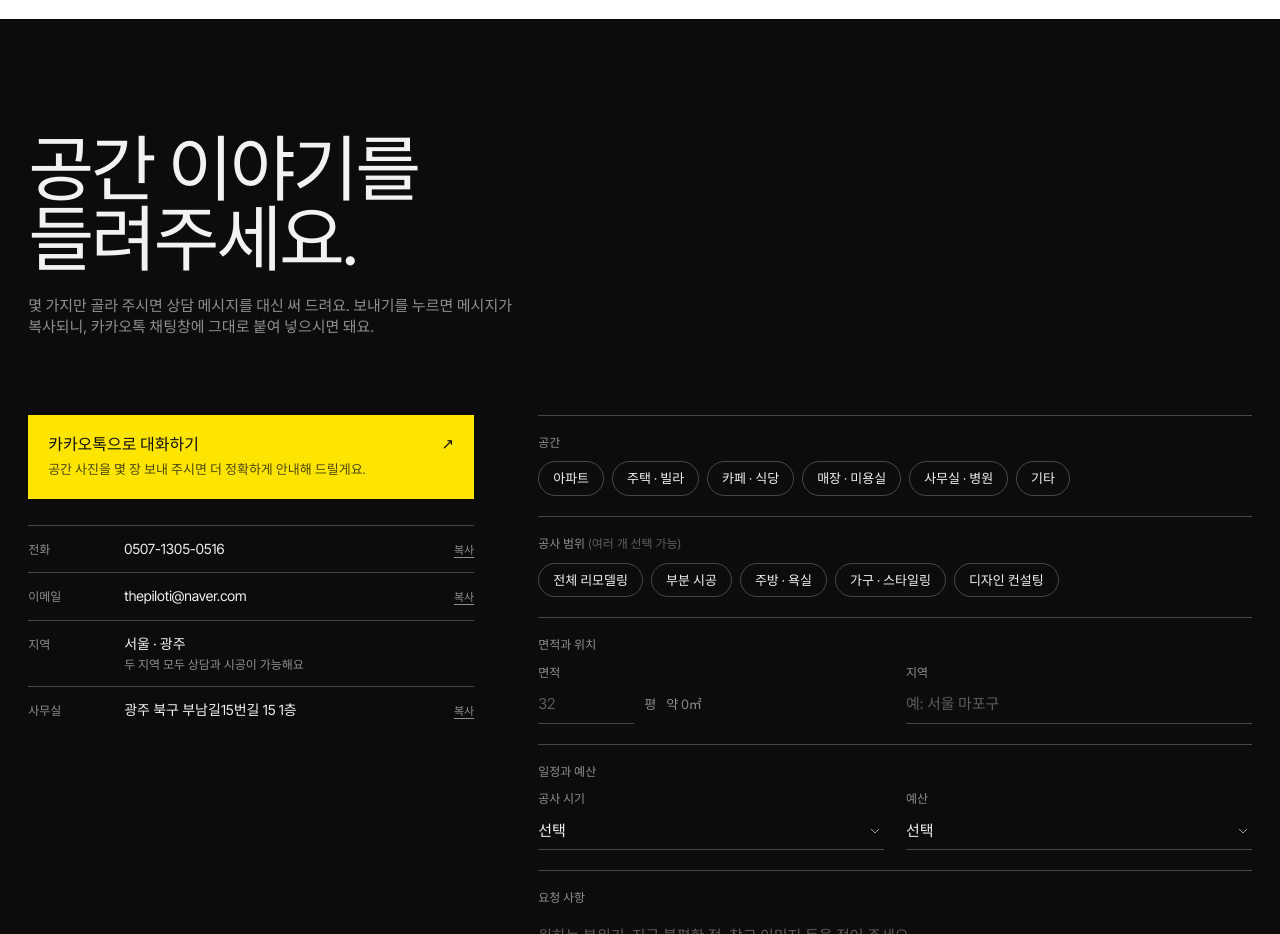
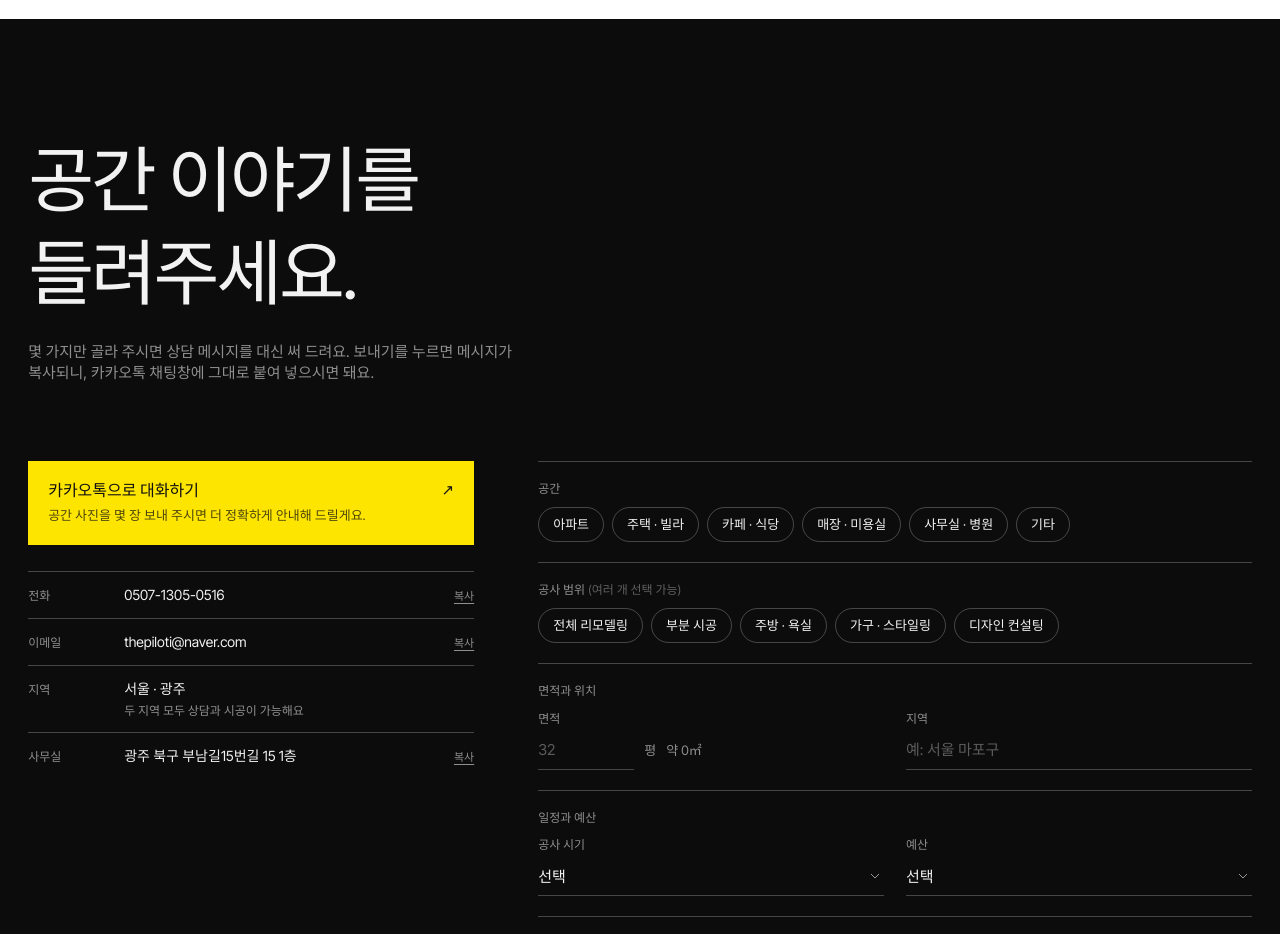
Before and after one commit to yoonsoseul/thepiloti-renewal, a plain HTML site: page index.html in a window 1280 px wide. Shown: the part 4520-5454 px from the top of the page. Drawn offline with Linux system fonts and the light colour scheme; a web font is replaced by a local one.

Commit message:
Add files via upload

```diff
--- a/index.html
+++ b/index.html
@@ -299,7 +299,7 @@ section{scroll-margin-top:56px}
 
 /* ---------- contact (dark, bookends the intro) ---------- */
 .contact{background:var(--dark);color:#f2f2f2;margin-top:clamp(110px,13vw,200px);padding:clamp(70px,9vw,130px) var(--pad) 0;--rule:rgba(255,255,255,.24);--mute:#8f8f8f}
-.ct-head h2{font-size:clamp(36px,5.6vw,92px);font-weight:400;line-height:.98;letter-spacing:-.045em}
+.ct-head h2{font-size:clamp(36px,5.6vw,92px);font-weight:400;line-height:1.3;letter-spacing:-.045em}
 .ct-head p{max-width:34em;color:var(--mute);margin-top:20px}
 .ct-body{display:grid;grid-template-columns:minmax(0,1fr) minmax(0,1.6fr);gap:clamp(36px,5vw,90px);margin-top:clamp(44px,6vw,80px)}
 .info .k-big{display:flex;justify-content:space-between;align-items:flex-start;gap:16px;padding:18px 20px 20px;background:#FEE500;color:#111;transition:transform .4s var(--eo)}
```
Also changed, not shown: work.html (+1 -1 lines).
